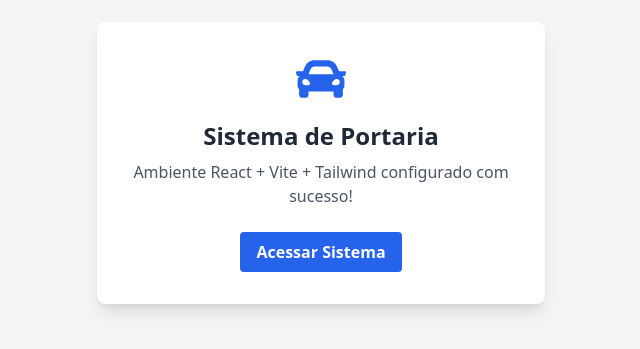
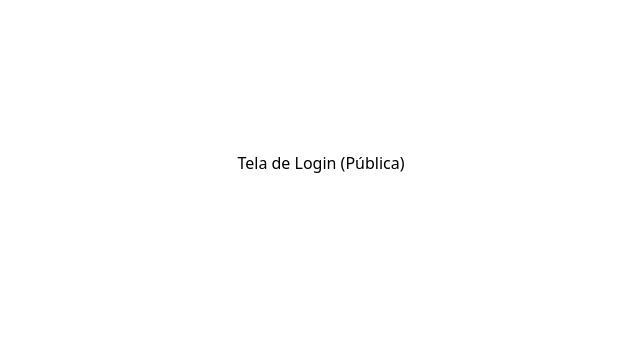
Before and after one commit to alissongabrieloliveira/gestao-acessos-veiculos-frontend, a React (Vite) app: page / in a window 1280 px wide. Shown: the part 237-586 px from the top of the page, without its empty margins (319-959 px from the left). Built offline with nearby package versions, Linux system fonts and the light colour scheme.

Commit message:
feat: implementa sistema de rotas privadas e paginas placeholder

```diff
--- a/src/App.jsx
+++ b/src/App.jsx
@@ -1,24 +1,14 @@
 import React from "react";
-import { FaCar } from "react-icons/fa"; // Testando react-icons
+import { BrowserRouter } from "react-router-dom";
+import AppRoutes from "./routes";
+
+// O AuthProvider já está envolvendo o App lá no main.jsx,
 
 function App() {
   return (
-    <div className="min-h-screen bg-gray-100 flex items-center justify-center">
-      <div className="bg-white p-8 rounded-lg shadow-lg text-center max-w-md">
-        <div className="flex justify-center mb-4 text-blue-600">
-          <FaCar size={50} />
-        </div>
-        <h1 className="text-2xl font-bold text-gray-800 mb-2">
-          Sistema de Portaria
-        </h1>
-        <p className="text-gray-600 mb-6">
-          Ambiente React + Vite + Tailwind configurado com sucesso!
-        </p>
-        <button className="bg-blue-600 hover:bg-blue-700 text-white font-bold py-2 px-4 rounded transition duration-300">
-          Acessar Sistema
-        </button>
-      </div>
-    </div>
+    <BrowserRouter>
+      <AppRoutes />
+    </BrowserRouter>
   );
 }
 
--- /dev/null
+++ b/src/pages/Dashboard/index.jsx
@@ -0,0 +1,9 @@
+import React from "react";
+
+export default function Dashboard() {
+  return (
+    <div className="flex justify-center items-center h-screen">
+      <h1>Dashboard (Privada)</h1>
+    </div>
+  );
+}
--- /dev/null
+++ b/src/pages/SignIn/index.jsx
@@ -0,0 +1,9 @@
+import React from "react";
+
+export default function SignIn() {
+  return (
+    <div className="flex justify-center items-center h-screen">
+      <h1>Tela de Login (Pública)</h1>
+    </div>
+  );
+}
--- /dev/null
+++ b/src/routes/PrivateRoutes.jsx
@@ -0,0 +1,20 @@
+import React from "react";
+import { Navigate, Outlet } from "react-router-dom";
+import { useAuth } from "../contexts/AuthContext";
+
+export default function PrivateRoutes() {
+  const { signed, loading } = useAuth();
+
+  // 1. Enquanto verifica o token no localStorage, mostra "Carregando..."
+  if (loading) {
+    return (
+      <div className="flex justify-center items-center h-screen bg-gray-100">
+        <div className="animate-spin rounded-full h-32 w-32 border-t-2 border-b-2 border-blue-500"></div>
+      </div>
+    );
+  }
+
+  // 2. Se não estiver logado, manda pro Login
+  // O 'replace' evita que o usuário volte para a página restrita clicando em 'Voltar'
+  return signed ? <Outlet /> : <Navigate to="/" replace />;
+}
--- /dev/null
+++ b/src/routes/index.jsx
@@ -0,0 +1,28 @@
+import React from "react";
+import { Routes, Route } from "react-router-dom";
+
+import SignIn from "../pages/SignIn";
+import Dashboard from "../pages/Dashboard";
+
+import PrivateRoutes from "./PrivateRoutes";
+
+export default function AppRoutes() {
+  return (
+    <Routes>
+      {/* Rota Pública */}
+      <Route path="/" element={<SignIn />} />
+
+      {/* Grupo de Rotas Privadas */}
+      <Route element={<PrivateRoutes />}>
+        <Route path="/dashboard" element={<Dashboard />} />
+
+        {/* Futuras rotas virão aqui: */}
+        {/* <Route path="/usuarios" element={<UsuariosList />} /> */}
+        {/* <Route path="/pessoas" element={<PessoasList />} /> */}
+      </Route>
+
+      {/* Rota Coringa (404) - Se digitar URL errada, volta pro login */}
+      <Route path="*" element={<SignIn />} />
+    </Routes>
+  );
+}
```
